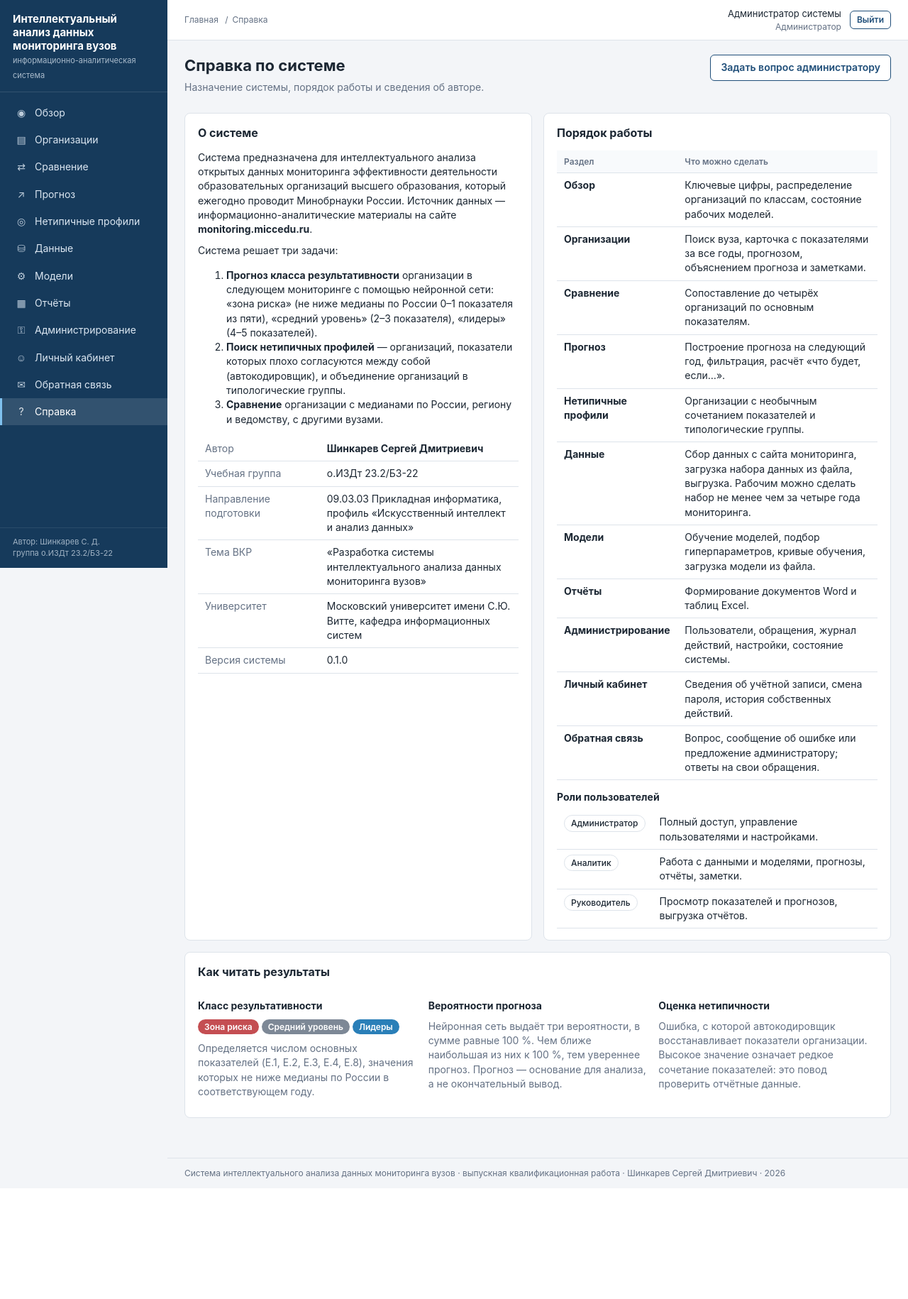
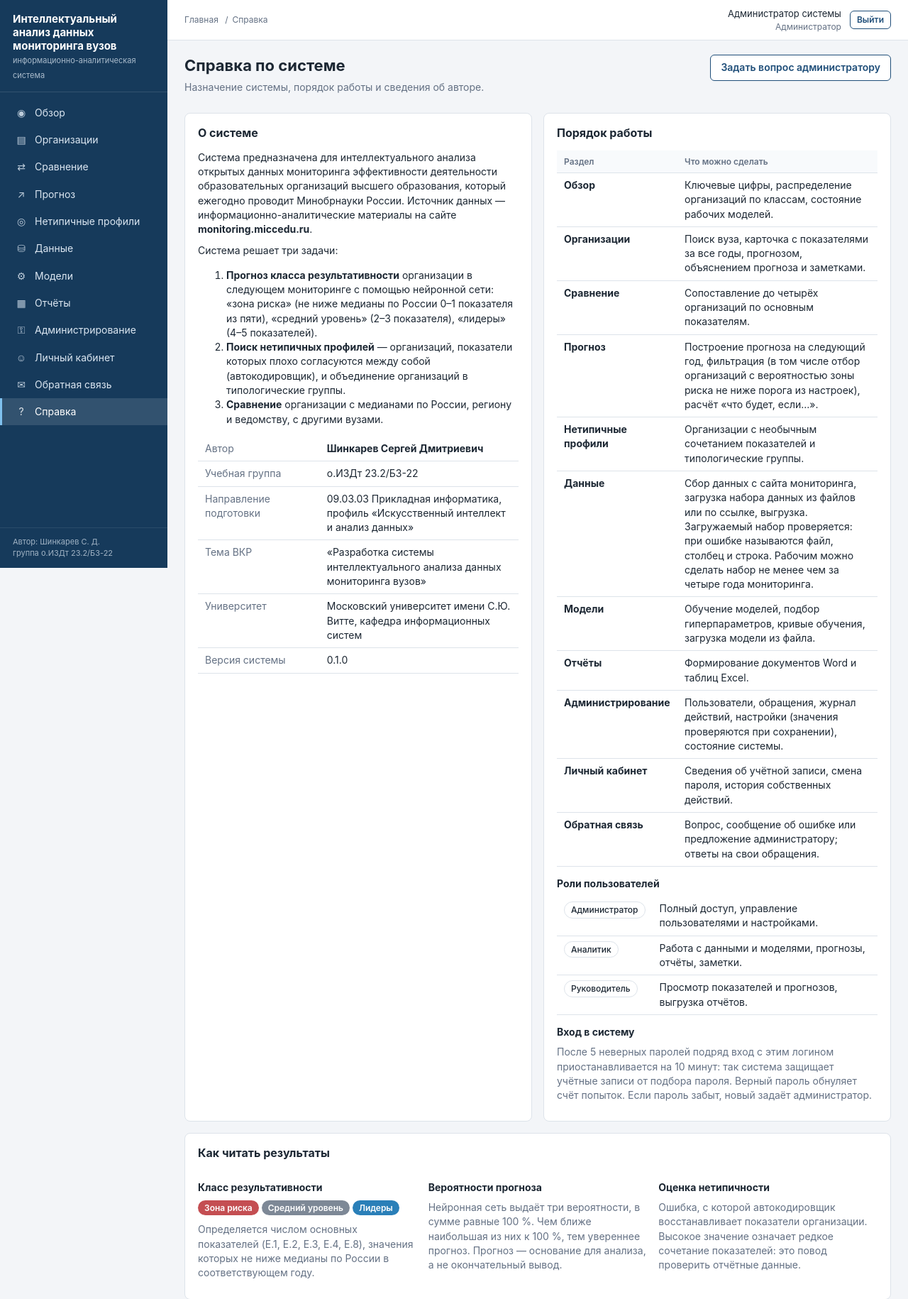
Before and after one commit to sinkarev39/vuz-monitoring-analysis, a Flask app: page /help in a window 1280 px wide. Shown: the top 1830 px of the page at 71% size. Before the commit the page ends 1660 px from the top, so only its background shows below. Run offline with Flask 3, Linux system fonts and the light colour scheme; the visitor is signed in with stand-in values (Sample User, id 1).

Commit message:
README и справка: загрузка по ссылке, проверка наборов, защита входа, 71 тест
Описание системы отстало от доработок. В README добавлены разделы о загрузке
набора данных по ссылке (адрес, пример вызова, форма в разделе «Данные»,
переключатель в блокноте) и о проверке загружаемых наборов, строка о мерах
защиты, приостановка входа после пяти неверных паролей, новые сценарии
check_install.py (20, с ключом --collect — 24) и актуальное число тестов (71).
На странице «Справка» уточнены разделы «Прогноз», «Данные», «Администрирование»
и добавлено пояснение о приостановке входа; число попыток и минут берётся из
кода, а не записано текстом.

Co-Authored-By: Claude Fable 5.2 <noreply@anthropic.com>

```diff
--- a/webapp/templates/help.html
+++ b/webapp/templates/help.html
@@ -42,12 +42,12 @@
       <tr><td><b>Обзор</b></td><td>Ключевые цифры, распределение организаций по классам, состояние рабочих моделей.</td></tr>
       <tr><td><b>Организации</b></td><td>Поиск вуза, карточка с показателями за все годы, прогнозом, объяснением прогноза и заметками.</td></tr>
       <tr><td><b>Сравнение</b></td><td>Сопоставление до четырёх организаций по основным показателям.</td></tr>
-      <tr><td><b>Прогноз</b></td><td>Построение прогноза на следующий год, фильтрация, расчёт «что будет, если…».</td></tr>
+      <tr><td><b>Прогноз</b></td><td>Построение прогноза на следующий год, фильтрация (в том числе отбор организаций с вероятностью зоны риска не ниже порога из настроек), расчёт «что будет, если…».</td></tr>
       <tr><td><b>Нетипичные профили</b></td><td>Организации с необычным сочетанием показателей и типологические группы.</td></tr>
-      <tr><td><b>Данные</b></td><td>Сбор данных с сайта мониторинга, загрузка набора данных из файла, выгрузка. Рабочим можно сделать набор не менее чем за четыре года мониторинга.</td></tr>
+      <tr><td><b>Данные</b></td><td>Сбор данных с сайта мониторинга, загрузка набора данных из файлов или по ссылке, выгрузка. Загружаемый набор проверяется: при ошибке называются файл, столбец и строка. Рабочим можно сделать набор не менее чем за четыре года мониторинга.</td></tr>
       <tr><td><b>Модели</b></td><td>Обучение моделей, подбор гиперпараметров, кривые обучения, загрузка модели из файла.</td></tr>
       <tr><td><b>Отчёты</b></td><td>Формирование документов Word и таблиц Excel.</td></tr>
-      <tr><td><b>Администрирование</b></td><td>Пользователи, обращения, журнал действий, настройки, состояние системы.</td></tr>
+      <tr><td><b>Администрирование</b></td><td>Пользователи, обращения, журнал действий, настройки (значения проверяются при сохранении), состояние системы.</td></tr>
       <tr><td><b>Личный кабинет</b></td><td>Сведения об учётной записи, смена пароля, история собственных действий.</td></tr>
       <tr><td><b>Обратная связь</b></td><td>Вопрос, сообщение об ошибке или предложение администратору; ответы на свои обращения.</td></tr>
     </table>
@@ -57,6 +57,10 @@
       <tr><td><span class="badge outline">Аналитик</span></td><td>Работа с данными и моделями, прогнозы, отчёты, заметки.</td></tr>
       <tr><td><span class="badge outline">Руководитель</span></td><td>Просмотр показателей и прогнозов, выгрузка отчётов.</td></tr>
     </table>
+    <h3>Вход в систему</h3>
+    <p class="muted">После {{ attempts }} неверных паролей подряд вход с этим логином приостанавливается на {{ minutes }} минут:
+      так система защищает учётные записи от подбора пароля. Верный пароль обнуляет счёт попыток. Если пароль
+      забыт, новый задаёт администратор.</p>
   </div>
 </div>
 
--- a/webapp/views_auth.py
+++ b/webapp/views_auth.py
@@ -175,4 +175,5 @@ def profile():
 @security.login_required
 def help_page():
     """Справка по системе со сведениями об авторе."""
-    return render_template("help.html", crumbs=[("Справка", None)], version=__version__)
+    return render_template("help.html", crumbs=[("Справка", None)], version=__version__,
+                           attempts=MAX_FAILED_LOGINS, minutes=LOCK_MINUTES)
```
Also changed, not shown: README.md.
